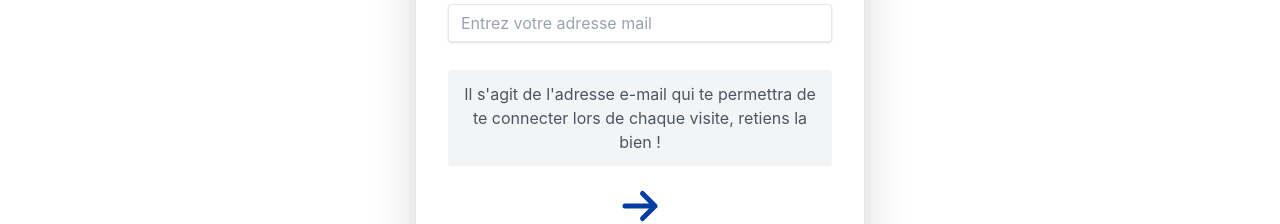
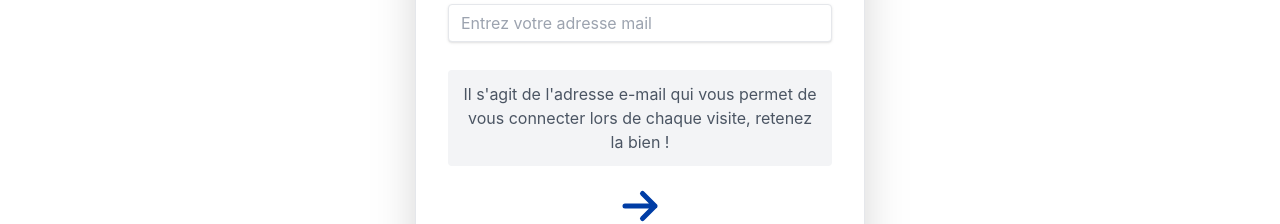
Before and after one commit to WildCodeSchool/P3_La-Poste_Lyon_React_Sept_2022, a React (Vite) app in the folder frontend/: page /registerPage in a window 1280 px wide. Shown: the part 527-751 px from the top of the page. Built offline with nearby package versions, Linux system fonts and the light colour scheme.

Commit message:
swipe for vouvoiement

```diff
--- a/frontend/src/components/RegisterFirstStep.jsx
+++ b/frontend/src/components/RegisterFirstStep.jsx
@@ -155,8 +155,8 @@ function RegisterFirstStep() {
                   />
                 </div>
                 <p className=" bg-gray-100 p-3 rounded text-gray-600 text-center text-md  pt-3 pb-3">
-                  Il s'agit de l'adresse e-mail qui te permettra de te connecter
-                  lors de chaque visite, retiens la bien !
+                  Il s'agit de l'adresse e-mail qui vous permet de vous
+                  connecter lors de chaque visite, retenez la bien !
                 </p>
                 <div className="mb-6">
                   <div className="flex justify-center pt-5">
```
